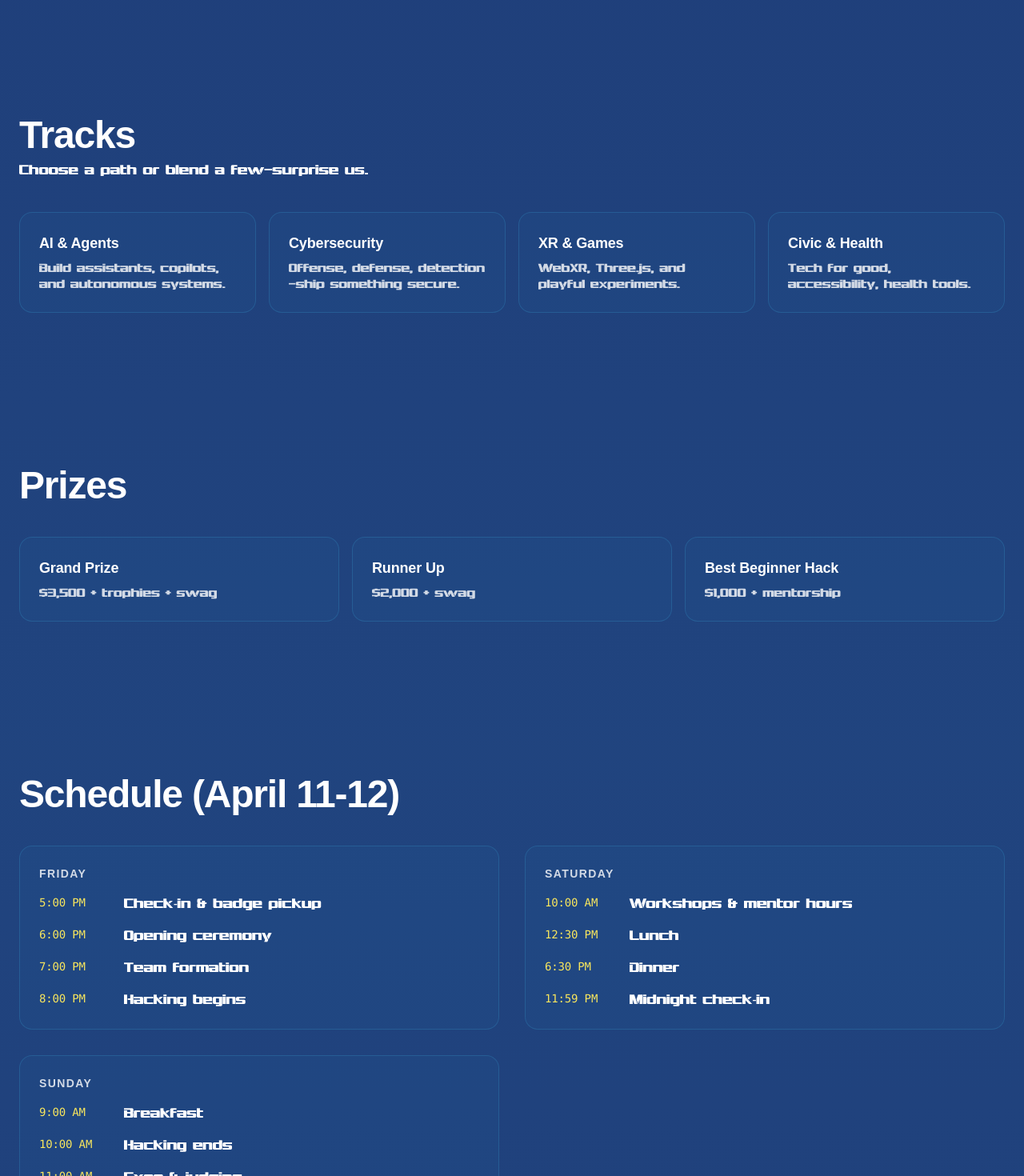
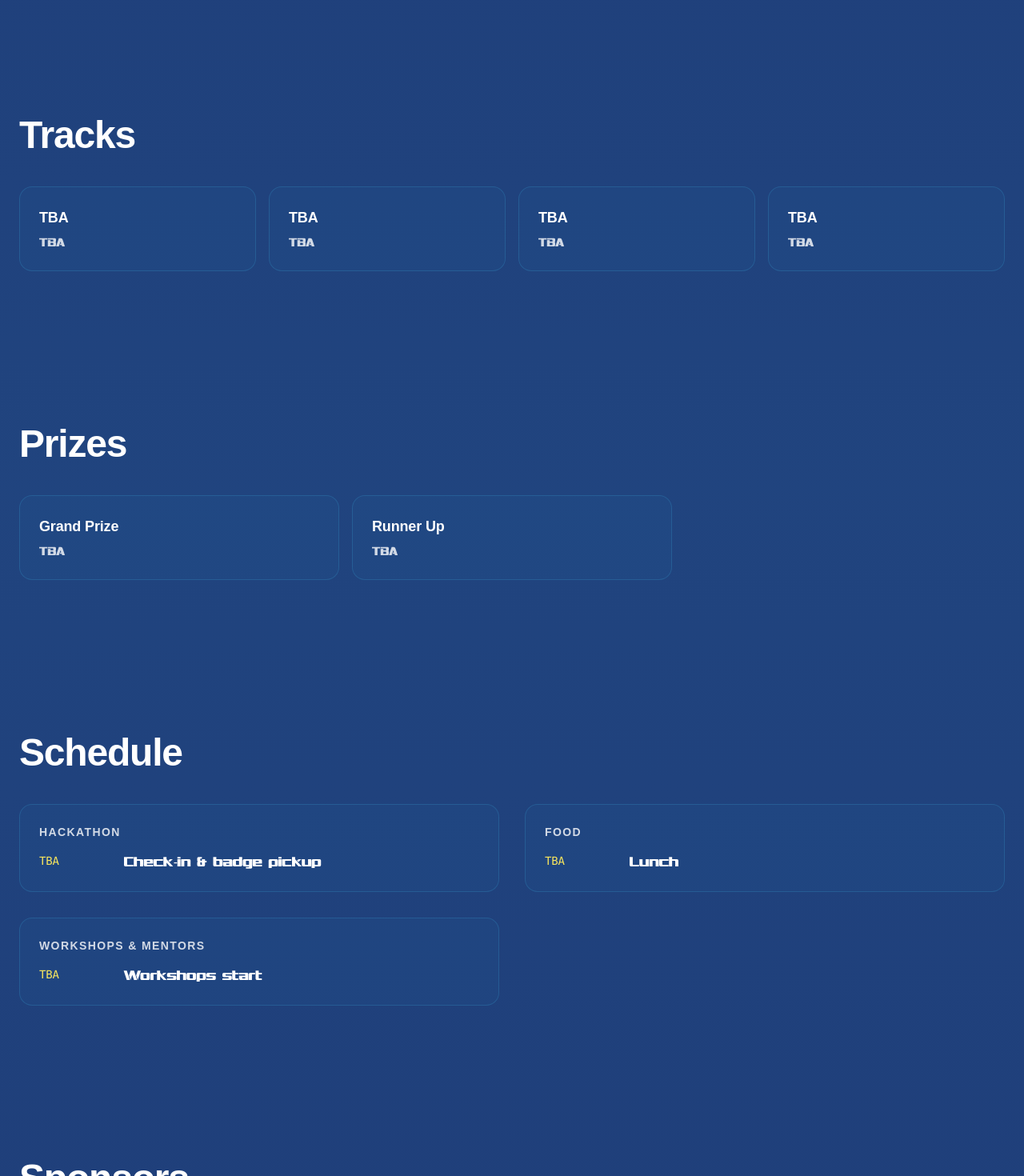
Before and after one commit to HCC-Computer-Science-Association/hackhcc-frontend, a Next.js app: page / in a window 1280 px wide. Shown: the part 1330-2800 px from the top of the page at 80% size. Built offline with nearby package versions, Linux system fonts and the light colour scheme; a web font is replaced by a local one.

Commit message:
Removed AI boilerplate. Removed waitlist. Added registration form. Added email. Removed socials that aren't exixtent. Added linkedin.

```diff
--- a/app/landing/page.tsx
+++ b/app/landing/page.tsx
@@ -91,7 +91,7 @@ function Hero() {
           <div id="register" className="mt-8 flex flex-wrap gap-3">
             <a
               className="rounded-xl bg-gradient-to-br from-fuchsia-500 to-cyan-400 px-6 py-3 font-semibold text-black shadow-[0_10px_30px_-10px_rgba(34,211,238,0.6)] hover:opacity-90"
-              href="https://example.com/apply"
+              href="https://registration.socio.events/e/hackhcc"
               target="_blank"
             >
               Apply Now
--- a/app/page.tsx
+++ b/app/page.tsx
@@ -38,16 +38,15 @@ export default function Home() {
               FAQ
             </a>
             <Button
-              onClick={() =>
-                document
-                  .getElementById("apply")
-                  ?.scrollIntoView({ behavior: "smooth" })
-              }
+              as="a"
+              href="https://registration.socio.events/e/hackhcc"
+              target="_blank"
+              rel="noopener noreferrer"
             >
               Apply Now
             </Button>
           </nav>
-          <a href="#apply" className="md:hidden">
+          <a href="https://registration.socio.events/e/hackhcc" target="_blank" rel="noopener noreferrer" className="md:hidden">
             <Button>Apply</Button>
           </a>
         </div>
@@ -75,16 +74,15 @@ export default function Home() {
             </p>
             <div className="mt-8 flex flex-wrap items-center gap-4">
               <Button
-                onClick={() =>
-                  document
-                    .getElementById("apply")
-                    ?.scrollIntoView({ behavior: "smooth" })
-                }
+                as="a"
+                href="https://registration.socio.events/e/hackhcc"
+                target="_blank"
+                rel="noopener noreferrer"
               >
                 Apply Now
               </Button>
               <a href="#sponsors">
-                <Button variant="ghost">Sponsor us</Button>
+                <Button variant="ghost">Sponsors</Button>
               </a>
             </div>
 
@@ -122,9 +120,9 @@ export default function Home() {
       <section className="relative">
         <div className="mx-auto grid w-full max-w-7xl grid-cols-2 gap-3 px-6 md:grid-cols-4">
           {[
-            ["48", "Hours"],
-            ["$10k+", "Prizes"],
-            ["500+", "Hackers"],
+            ["24", "Hours"],
+            ["$$$", "Prizes"],
+            ["300+", "Hackers"],
             ["24/7", "Food & Mentors"],
           ].map(([num, label]) => (
             <div
@@ -188,26 +186,23 @@ export default function Home() {
       <section id="tracks" className="relative py-24">
         <div className="mx-auto w-full max-w-7xl px-6">
           <h2 className="text-4xl md:text-5xl font-black tracking-tight text-white">Tracks</h2>
-          <p className="mt-2 max-w-2xl text-white font-normal">
-            Choose a path or blend a few—surprise us.
-          </p>
           <div className="mt-10 grid grid-cols-1 gap-4 sm:grid-cols-2 lg:grid-cols-4">
             {[
               {
-                t: "AI & Agents",
-                d: "Build assistants, copilots, and autonomous systems.",
+                t: "TBA",
+                d: "TBA",
               },
               {
-                t: "Cybersecurity",
-                d: "Offense, defense, detection—ship something secure.",
+                t: "TBA",
+                d: "TBA",
               },
               {
-                t: "XR & Games",
-                d: "WebXR, Three.js, and playful experiments.",
+                t: "TBA",
+                d: "TBA",
               },
               {
-                t: "Civic & Health",
-                d: "Tech for good, accessibility, health tools.",
+                t: "TBA",
+                d: "TBA",
               },
             ].map((x) => (
               <Card key={x.t} title={x.t} desc={x.d} />
@@ -222,9 +217,8 @@ export default function Home() {
           <h2 className="text-4xl md:text-5xl font-black tracking-tight text-white">Prizes</h2>
           <div className="mt-10 grid grid-cols-1 gap-4 md:grid-cols-3">
             {[
-              { t: "Grand Prize", d: "$3,500 + trophies + swag" },
-              { t: "Runner Up", d: "$2,000 + swag" },
-              { t: "Best Beginner Hack", d: "$1,000 + mentorship" },
+              { t: "Grand Prize", d: "TBA" },
+              { t: "Runner Up", d: "TBA" },
             ].map((p) => (
               <Card key={p.t} title={p.t} desc={p.d} />
             ))}
@@ -235,33 +229,24 @@ export default function Home() {
       {/* SCHEDULE */}
       <section className="relative py-24">
         <div className="mx-auto w-full max-w-7xl px-6">
-          <h2 className="text-4xl md:text-5xl font-black tracking-tight text-white">Schedule (April 11-12)</h2>
+          <h2 className="text-4xl md:text-5xl font-black tracking-tight text-white">Schedule</h2>
           <div className="mt-10 grid grid-cols-1 gap-8 md:grid-cols-2">
             <Timeline
-              day="Friday"
+              day="Hackathon"
               items={[
-                ["5:00 PM", "Check‑in & badge pickup"],
-                ["6:00 PM", "Opening ceremony"],
-                ["7:00 PM", "Team formation"],
-                ["8:00 PM", "Hacking begins"],
+                ["TBA", "Check‑in & badge pickup"],
               ]}
             />
             <Timeline
-              day="Saturday"
+              day="Food"
               items={[
-                ["10:00 AM", "Workshops & mentor hours"],
-                ["12:30 PM", "Lunch"],
-                ["6:30 PM", "Dinner"],
-                ["11:59 PM", "Midnight check‑in"],
+                ["TBA", "Lunch"],
               ]}
             />
             <Timeline
-              day="Sunday"
+              day="Workshops & mentors"
               items={[
-                ["9:00 AM", "Breakfast"],
-                ["10:00 AM", "Hacking ends"],
-                ["11:00 AM", "Expo & judging"],
-                ["3:00 PM", "Closing ceremony"],
+                ["TBA", "Workshops start"],
               ]}
             />
           </div>
@@ -282,7 +267,7 @@ export default function Home() {
             ))}
           </div>
           <div className="mt-8">
-            <a href="#apply">
+            <a href="mailto:sponsorship@hackhcc.org">
               <Button>Become a sponsor</Button>
             </a>
           </div>
@@ -334,33 +319,7 @@ export default function Home() {
         </div>
       </section>
 
-      {/* APPLY / CTA */}
-      <section id="apply" className="relative py-24">
-        <div className="mx-auto w-full max-w-3xl px-6 text-center">
-          <h2 className="text-4xl md:text-5xl font-black tracking-tight text-white">Ready to jack in?</h2>
-          <p className="mx-auto mt-2 max-w-2xl text-white font-normal">
-            Applications open soon. Join the waitlist and get notified the
-            moment we go live.
-          </p>
-          <form
-            onSubmit={(e) => {
-              e.preventDefault();
-              alert("Thanks! You're on the list.");
-            }}
-            className="mx-auto mt-7 flex max-w-xl flex-col items-center gap-3 sm:flex-row"
-          >
-            <input
-              required
-              type="email"
-              placeholder="you@college.edu"
-              className="h-12 w-full flex-1 rounded-xl border border-picton-blue/30 bg-jelly-bean/10 px-4 text-white placeholder:text-white/50 focus:outline-none focus:ring-2 focus:ring-picton-blue/40 font-normal"
-            />
-            <Button type="submit" className="h-12 w-full sm:w-auto">
-              Join waitlist
-            </Button>
-          </form>
-        </div>
-      </section>
+
 
       {/* FOOTER */}
       <footer className="relative bg-biscay/95 border-t border-picton-blue/20 py-10">
@@ -375,14 +334,11 @@ export default function Home() {
             <a href="#faq" className="hover:text-portica transition-colors">
               FAQ
             </a>
-            <a href="#" className="hover:text-portica transition-colors">
+            <a href="mailto:support@hackhcc.org" className="hover:text-portica transition-colors">
               Email
             </a>
-            <a href="#" className="hover:text-portica transition-colors">
-              Twitter
-            </a>
-            <a href="#" className="hover:text-portica transition-colors">
-              Instagram
+            <a href="https://www.linkedin.com/company/compscia/" target="_blank" rel="noopener noreferrer" className="hover:text-portica transition-colors">
+              LinkedIn
             </a>
           </div>
         </div>
@@ -440,14 +396,15 @@ function cx(...classes: (string | false | null | undefined)[]) {
   return classes.filter(Boolean).join(" ");
 }
 
-function Button(
-  props: React.ButtonHTMLAttributes<HTMLButtonElement> & {
+function Button<T extends React.ElementType = "button">(
+  props: {
+    as?: T;
     variant?: "primary" | "ghost";
-  }
+  } & React.ComponentPropsWithoutRef<T>
 ) {
-  const { className, children, variant = "primary", ...rest } = props;
+  const { as: Comp = "button", className, children, variant = "primary", ...rest } = props;
   return (
-    <button
+    <Comp
       {...rest}
       className={cx(
         "relative inline-flex items-center justify-center px-5 py-3 text-sm font-semibold transition cyber-button",
@@ -463,7 +420,7 @@ function Button(
       {variant === "primary" && (
         <span className="pointer-events-none absolute inset-0 -z-0 bg-white/0 [mask-image:radial-gradient(60%_100%_at_50%_0%,#000_60%,transparent_100%)]"></span>
       )}
-    </button>
+    </Comp>
   );
 }
 
@@ -553,8 +510,6 @@ function HoloCard() {
         <h3 className="text-xl font-bold text-white">Venue perks</h3>
         <ul className="mt-4 space-y-2 text-white/80 font-normal">
           <li>• Fast Wi‑Fi & power strips</li>
-          <li>• Quiet nap zone</li>
-          <li>• Maker lab access</li>
           <li>• 24/7 snacks & coffee</li>
         </ul>
       </div>
```
